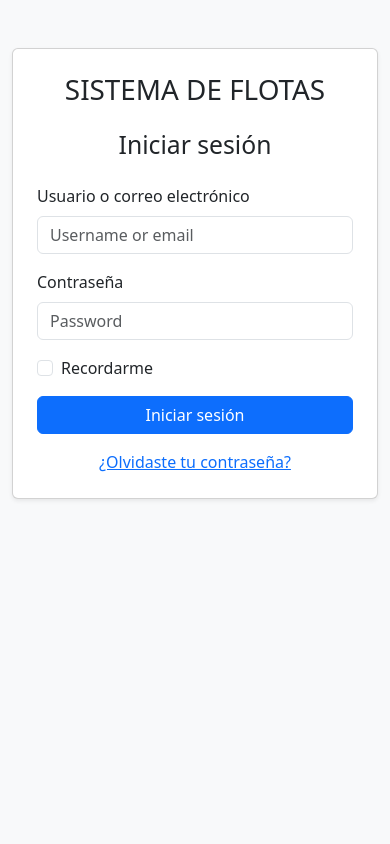
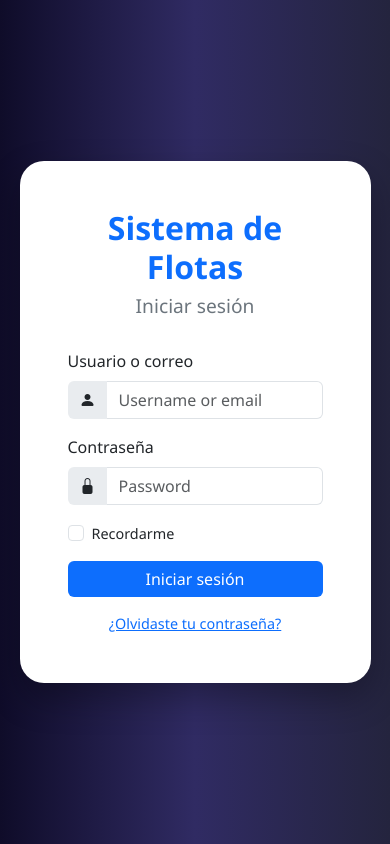
Before and after one commit to C4rlo5Riv3ra/PA-Mantenimiento-Flotas, a Django app: page /accounts/login/ in a window 390 px wide. Run offline with Django 5.2, Linux system fonts and the light colour scheme; some libraries are stand-ins or nearby versions; grey boxes are pictures that could not be loaded.

Commit message:
Mejora de lo login

```diff
--- a/app/templates/account/login.html
+++ b/app/templates/account/login.html
@@ -3,47 +3,158 @@
 <html lang="es">
 <head>
     <meta charset="UTF-8">
-    <title>Iniciar sesión</title>
-    <!-- Agrega Bootstrap desde CDN -->
+    <title>Iniciar sesión - Sistema de Flotas</title>
+    <meta name="viewport" content="width=device-width, initial-scale=1">
+
+    <!-- Bootstrap 5 -->
     <link href="https://cdn.jsdelivr.net/npm/bootstrap@5.3.2/dist/css/bootstrap.min.css" rel="stylesheet">
+    <!-- Bootstrap Icons -->
+    <link href="https://cdn.jsdelivr.net/npm/bootstrap-icons@1.10.5/font/bootstrap-icons.css" rel="stylesheet" />
+
+    <style>
+        body {
+            background: linear-gradient(to right, #0f0c29, #302b63, #24243e);
+            min-height: 100vh;
+            display: flex;
+            align-items: center;
+            justify-content: center;
+            font-family: 'Segoe UI', Tahoma, Geneva, Verdana, sans-serif;
+        }
+
+        .login-container {
+            background-color: #fff;
+            border-radius: 1.5rem;
+            overflow: hidden;
+            box-shadow: 0 15px 35px rgba(0,0,0,0.3);
+            display: flex;
+            flex-direction: row;
+            width: 90%;
+            max-width: 900px;
+            animation: slideFade 0.6s ease-out;
+        }
+
+        @keyframes slideFade {
+            from {
+                opacity: 0;
+                transform: translateY(30px);
+            }
+            to {
+                opacity: 1;
+                transform: translateY(0);
+            }
+        }
+
+        .login-form {
+            flex: 1;
+            padding: 3rem;
+        }
+
+        .login-form h1 {
+            font-size: 2rem;
+            font-weight: 700;
+            color: #0d6efd;
+            text-align: center;
+        }
+
+        .login-form h2 {
+            font-size: 1.2rem;
+            color: #6c757d;
+            text-align: center;
+            margin-bottom: 2rem;
+        }
+
+        .form-label {
+            font-weight: 500;
+        }
+
+        .input-group-text {
+            background-color: #e9ecef;
+            border: none;
+        }
+
+        .form-control {
+            border-left: none;
+        }
+
+        .form-control:focus {
+            box-shadow: none;
+            border-color: #0d6efd;
+        }
+
+        .btn-primary {
+            background-color: #0d6efd;
+            border: none;
+            font-weight: 500;
+        }
+
+        .btn-primary:hover {
+            background-color: #0b5ed7;
+        }
+
+        .text-small {
+            font-size: 0.9rem;
+        }
+
+        .right-panel {
+            flex: 1;
+            background: url('https://i.pinimg.com/736x/08/b6/b7/08b6b71bfc373a28e61a84e4efee4b66.jpg') no-repeat center center;
+            background-size: cover;
+        }
+
+        @media (max-width: 768px) {
+            .login-container {
+                flex-direction: column;
+            }
+
+            .right-panel {
+                height: 250px;
+            }
+        }
+    </style>
 </head>
-<body class="bg-light">
-<div class="container mt-5">
-    <div class="row justify-content-center">
-        <div class="col-md-6">
-            <div class="card p-4 shadow-sm">
-              <h1 class="mb-4" style="text-align: center;">SISTEMA DE FLOTAS</h1>
-                <h2 class="mb-4" style="text-align: center;">Iniciar sesión</h2>
+<body>
+
+<div class="login-container">
+    <div class="login-form">
+        <h1>Sistema de Flotas</h1>
+        <h2>Iniciar sesión</h2>
+
         <form method="POST" action="{% url 'account_login' %}">
             {% csrf_token %}
 
-                    <div class="mb-3" >
-                        <label for="id_login" class="form-label ">Usuario o correo electrónico</label>
+            <div class="mb-3">
+                <label for="id_login" class="form-label">Usuario o correo</label>
+                <div class="input-group">
+                    <span class="input-group-text"><i class="bi bi-person-fill"></i></span>
                     {{ form.login|add_class:"form-control" }}
                 </div>
+            </div>
 
-                    <div class="mb-3" >
-                        <label for="id_password" class="form-label" >Contraseña</label>
+            <div class="mb-3">
+                <label for="id_password" class="form-label">Contraseña</label>
+                <div class="input-group">
+                    <span class="input-group-text"><i class="bi bi-lock-fill"></i></span>
                     {{ form.password|add_class:"form-control" }}
+                </div>
             </div>
 
             <div class="form-check mb-3">
                 {{ form.remember|add_class:"form-check-input" }}
-                        <label class="form-check-label" for="id_remember">Recordarme</label>
+                <label class="form-check-label text-small" for="id_remember">Recordarme</label>
             </div>
 
             <button type="submit" class="btn btn-primary w-100">Iniciar sesión</button>
 
-                    <div class="mt-3 text-center">
+            <div class="mt-3 text-center text-small">
                 <a href="{% url 'account_reset_password' %}">¿Olvidaste tu contraseña?</a>
             </div>
         </form>
     </div>
-        </div>
-    </div>
+
+    <div class="right-panel"></div>
 </div>
 
-<!-- JS opcional de Bootstrap -->
+<!-- Bootstrap JS -->
 <script src="https://cdn.jsdelivr.net/npm/bootstrap@5.3.2/dist/js/bootstrap.bundle.min.js"></script>
 </body>
 </html>
--- a/app/urls.py
+++ b/app/urls.py
@@ -4,7 +4,7 @@
 from .views import *
 from uuid import UUID
 router = DefaultRouter()
-'''router.register(r'personas', PersonaViewSet)'''
+
 router.register(r'usuarios', UsuarioViewSet)
 router.register(r'tipos-vehiculo', TipoVehiculoViewSet)
 router.register(r'vehiculos', VehiculoViewSet)
--- a/proyect/settings.py
+++ b/proyect/settings.py
@@ -124,7 +124,6 @@
 
 WSGI_APPLICATION = 'proyect.wsgi.application'
 
-
 # Database
 # https://docs.djangoproject.com/en/5.2/ref/settings/#databases
 
--- a/proyect/urls.py
+++ b/proyect/urls.py
@@ -11,10 +11,9 @@
     path('admin/', admin.site.urls),
     path('app/', include('app.urls')),  # app
 
-    path('', RedirectView.as_view(url='/accounts/login/', permanent=False)),
+    path('', RedirectView.as_view(url='/accounts/login/', permanent=False),name='home'),
     path('accounts/', include('allauth.urls')),
     path('api-auth/', include('rest_framework.urls')),  # Navegación API
     path('api/token/', TokenObtainPairView.as_view(), name='token_obtain_pair'),  # JWT
     path('api/token/refresh/', TokenRefreshView.as_view(), name='token_refresh'),
-
 ]
```
Also changed, not shown: app/templates/flotas/base.html (+31 -6 lines), app/views.py (+0 -30 lines), app/migrations/0002_alter_vehiculo_state.py (added), app/templates/flotas/vehiculos/listar_vehiculos.html (line endings or trailing spaces). Lines whose indentation alone changed are shown as unchanged.
